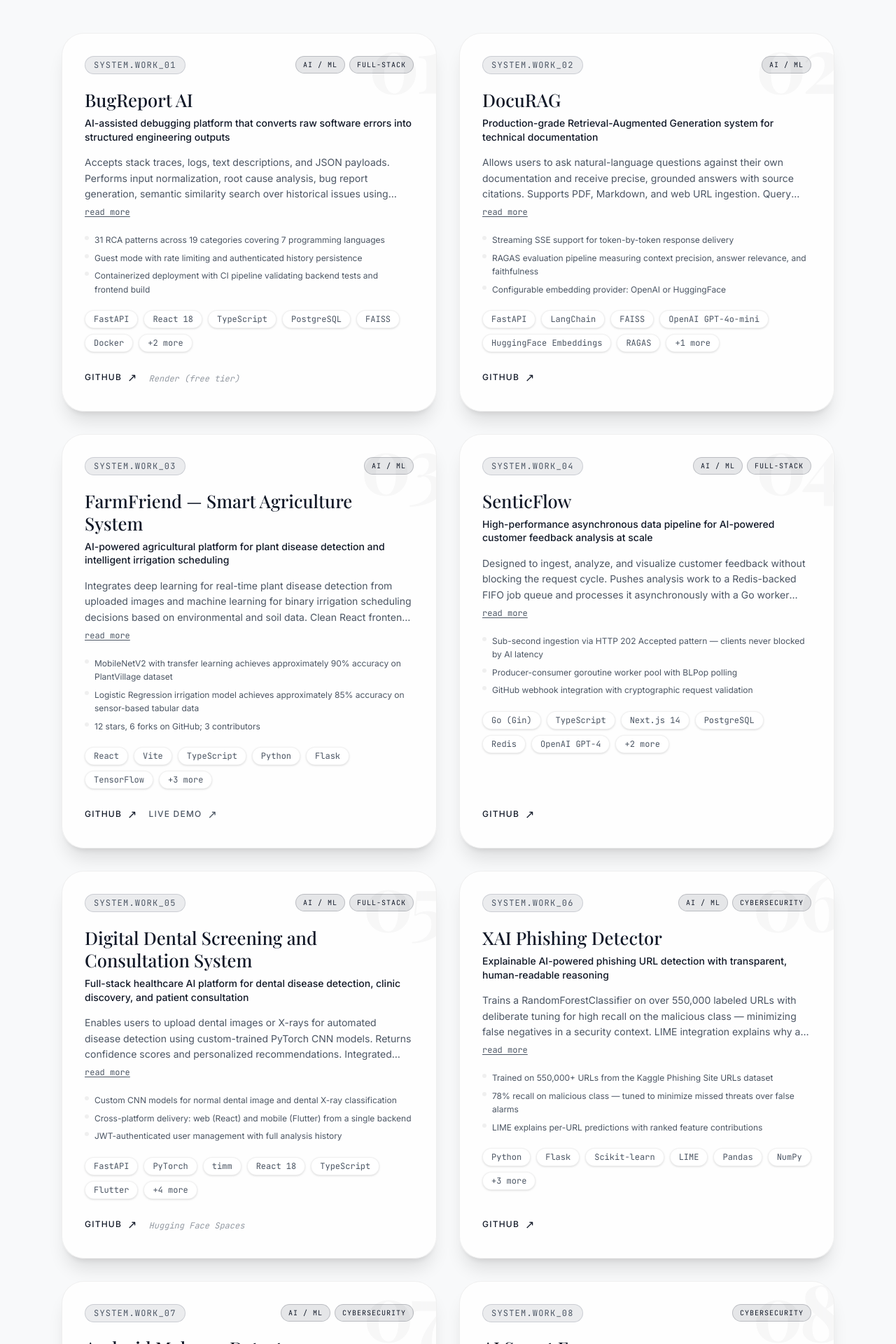
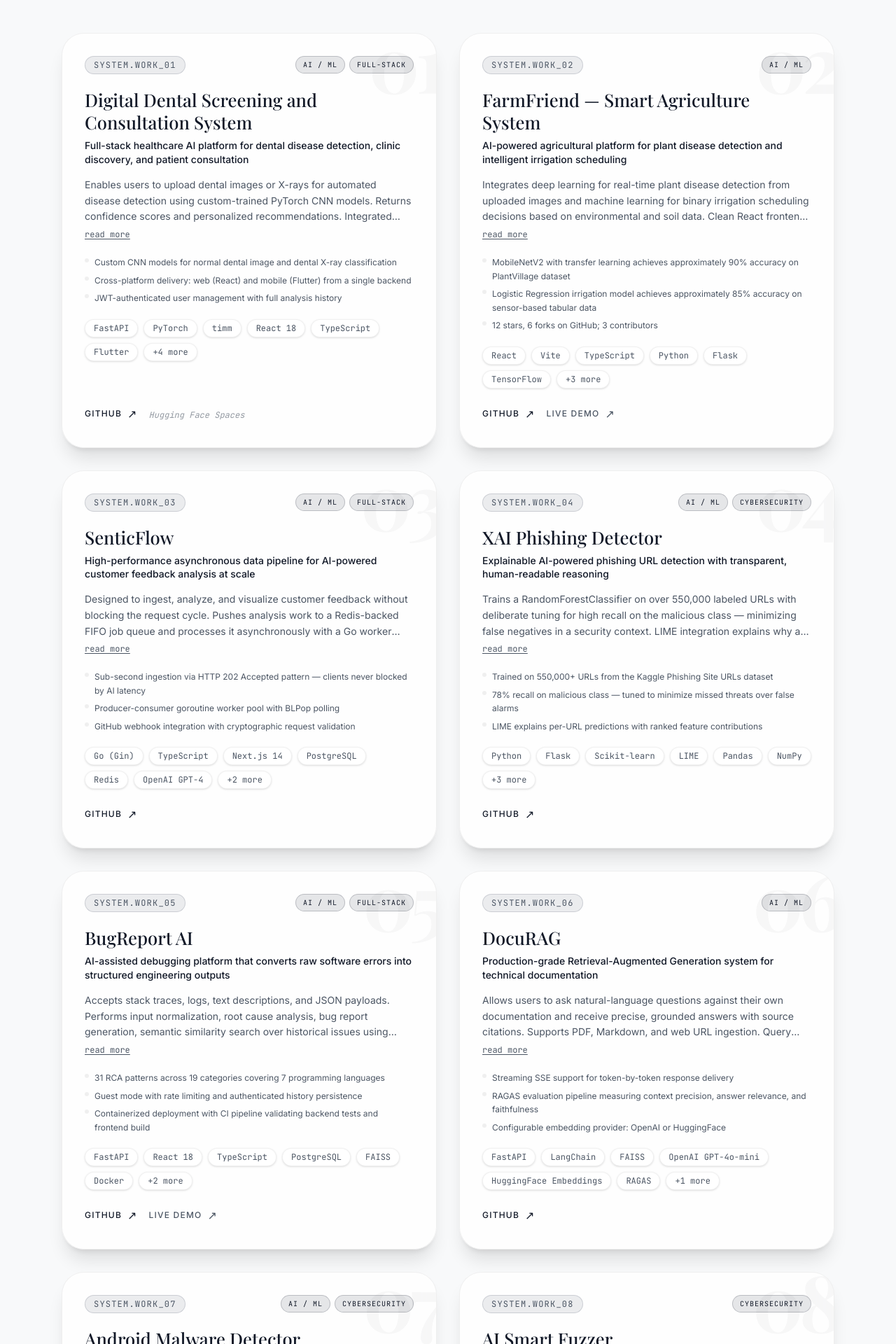
Before and after one commit to haripatel07/my-portfolio, a React (Vite) app: page / in a window 1280 px wide. Shown: the part 2740-4660 px from the top of the page at 70% size. Built offline with nearby package versions, Linux system fonts and the light colour scheme; a web font is replaced by a local one.

Commit message:
Update code

```diff
--- a/src/Ui/LoadingScreenAnimation.jsx
+++ b/src/Ui/LoadingScreenAnimation.jsx
@@ -23,16 +23,16 @@ function LoadingScreenAnimation({ onComplete }) {
   }, [onComplete]);
   return (
     <div className="min-h-screen fixed inset-0 z-50 bg-bg-base text-text-main flex flex-col items-center justify-center gap-5 transition-colors duration-500">
-      <div className="w-[300px] h-[3px] bg-border-subtle rounded relative overflow-hidden">
+      <div className="w-[min(300px,85vw)] h-[3px] bg-border-subtle rounded relative overflow-hidden">
         <div className="w-[40%] h-full bg-accent-main shadow-[0_0_15px_var(--color-accent-main)] animate-loading-bar"></div>
       </div>
 
-      <div className="mb-4 text-2xl font-mono font-semibold text-text-muted">
+      <div className="mb-4 text-xl sm:text-2xl font-mono font-semibold text-text-muted text-center px-6 max-w-[90vw] break-words">
         {text}
         <span className="animate-blink ml-1 text-2xl font-bold text-accent-main"> | </span>
       </div>
 
-      <div className="w-[300px] h-[3px] bg-border-subtle rounded relative overflow-hidden">
+      <div className="w-[min(300px,85vw)] h-[3px] bg-border-subtle rounded relative overflow-hidden">
         <div className="w-[40%] h-full bg-accent-sub shadow-[0_0_15px_var(--color-accent-sub)] animate-loading-bar" style={{ animationDelay: '0.2s' }}></div>
       </div>
     </div>
--- a/src/Ui/RevealOnScroll.jsx
+++ b/src/Ui/RevealOnScroll.jsx
@@ -11,7 +11,7 @@ function RevealOnScroll({ children }) {
           observer.unobserve(ref.current); // stop watching once visible
         }
       },
-      { threshold: 0.15, rootMargin: "0px 0px -50px 0px" }
+      { threshold: 0, rootMargin: "0px 0px -40px 0px" }
     );
 
     if (ref.current) observer.observe(ref.current);
--- a/src/sections/Projects.jsx
+++ b/src/sections/Projects.jsx
@@ -3,35 +3,19 @@ import RevealOnScroll from "../Ui/RevealOnScroll";
 
 const ALL_PROJECTS = [
   {
-    name: "BugReport AI",
-    tagline: "AI-assisted debugging platform that converts raw software errors into structured engineering outputs",
+    name: "Digital Dental Screening and Consultation System",
+    tagline: "Full-stack healthcare AI platform for dental disease detection, clinic discovery, and patient consultation",
     description:
-      "Accepts stack traces, logs, text descriptions, and JSON payloads. Performs input normalization, root cause analysis, bug report generation, semantic similarity search over historical issues using FAISS, and fix recommendation synthesis. Includes a multi-provider LLM fallback chain (Groq, OpenAI, Ollama, rule-based) and persisted analysis history with a reviewer-focused frontend dashboard.",
-    techStack: ["FastAPI", "React 18", "TypeScript", "PostgreSQL", "FAISS", "Docker", "JWT Auth", "GitHub Actions"],
+      "Enables users to upload dental images or X-rays for automated disease detection using custom-trained PyTorch CNN models. Returns confidence scores and personalized recommendations. Integrated clinic locator using geolocation and Geoapify. AI chatbot for dental health queries. Delivered as a React web application, a cross-platform Flutter mobile app, and a FastAPI backend deployed on Hugging Face Spaces.",
+    techStack: ["FastAPI", "PyTorch", "timm", "React 18", "TypeScript", "Flutter", "Docker", "JWT", "SQLite", "Geoapify API"],
     domainTags: ["AI / ML", "Full-Stack"],
     highlights: [
-      "31 RCA patterns across 19 categories covering 7 programming languages",
-      "Guest mode with rate limiting and authenticated history persistence",
-      "Containerized deployment with CI pipeline validating backend tests and frontend build",
+      "Custom CNN models for normal dental image and dental X-ray classification",
+      "Cross-platform delivery: web (React) and mobile (Flutter) from a single backend",
+      "JWT-authenticated user management with full analysis history",
     ],
-    github: "GITHUB_LINK_PLACEHOLDER",
-    liveDemo: "Render (free tier)",
-    liveDemoUrl: null,
-  },
-  {
-    name: "DocuRAG",
-    tagline: "Production-grade Retrieval-Augmented Generation system for technical documentation",
-    description:
-      "Allows users to ask natural-language questions against their own documentation and receive precise, grounded answers with source citations. Supports PDF, Markdown, and web URL ingestion. Query layer rewrites vague inputs before retrieval, classifies query type, and adapts response style. FlashRank cross-encoder reranking pass improves answer quality after FAISS retrieval without full re-embedding cost.",
-    techStack: ["FastAPI", "LangChain", "FAISS", "OpenAI GPT-4o-mini", "HuggingFace Embeddings", "RAGAS", "Docker"],
-    domainTags: ["AI / ML"],
-    highlights: [
-      "Streaming SSE support for token-by-token response delivery",
-      "RAGAS evaluation pipeline measuring context precision, answer relevance, and faithfulness",
-      "Configurable embedding provider: OpenAI or HuggingFace",
-    ],
-    github: "GITHUB_LINK_PLACEHOLDER",
-    liveDemo: null,
+    github: "https://github.com/haripatel07/Digital-Dental-Screening-and-Consultation-System",
+    liveDemo: "Hugging Face Spaces",
     liveDemoUrl: null,
   },
   {
@@ -46,7 +30,7 @@ const ALL_PROJECTS = [
       "Logistic Regression irrigation model achieves approximately 85% accuracy on sensor-based tabular data",
       "12 stars, 6 forks on GitHub; 3 contributors",
     ],
-    github: "GITHUB_LINK_PLACEHOLDER",
+    github: "https://github.com/haripatel07/Smart-Agriculture-System",
     liveDemo: "smart-agriculture-system-delta.vercel.app",
     liveDemoUrl: "https://smart-agriculture-system-delta.vercel.app",
   },
@@ -62,24 +46,8 @@ const ALL_PROJECTS = [
       "Producer-consumer goroutine worker pool with BLPop polling",
       "GitHub webhook integration with cryptographic request validation",
     ],
-    github: "GITHUB_LINK_PLACEHOLDER",
+    github: "https://github.com/haripatel07/SenticFlow",
     liveDemo: null,
-    liveDemoUrl: null,
-  },
-  {
-    name: "Digital Dental Screening and Consultation System",
-    tagline: "Full-stack healthcare AI platform for dental disease detection, clinic discovery, and patient consultation",
-    description:
-      "Enables users to upload dental images or X-rays for automated disease detection using custom-trained PyTorch CNN models. Returns confidence scores and personalized recommendations. Integrated clinic locator using geolocation and Geoapify. AI chatbot for dental health queries. Delivered as a React web application, a cross-platform Flutter mobile app, and a FastAPI backend deployed on Hugging Face Spaces.",
-    techStack: ["FastAPI", "PyTorch", "timm", "React 18", "TypeScript", "Flutter", "Docker", "JWT", "SQLite", "Geoapify API"],
-    domainTags: ["AI / ML", "Full-Stack"],
-    highlights: [
-      "Custom CNN models for normal dental image and dental X-ray classification",
-      "Cross-platform delivery: web (React) and mobile (Flutter) from a single backend",
-      "JWT-authenticated user management with full analysis history",
-    ],
-    github: "GITHUB_LINK_PLACEHOLDER",
-    liveDemo: "Hugging Face Spaces",
     liveDemoUrl: null,
   },
   {
@@ -94,7 +62,39 @@ const ALL_PROJECTS = [
       "78% recall on malicious class — tuned to minimize missed threats over false alarms",
       "LIME explains per-URL predictions with ranked feature contributions",
     ],
-    github: "GITHUB_LINK_PLACEHOLDER",
+    github: "https://github.com/haripatel07/xai-phishing-detector",
+    liveDemo: null,
+    liveDemoUrl: null,
+  },
+  {
+    name: "BugReport AI",
+    tagline: "AI-assisted debugging platform that converts raw software errors into structured engineering outputs",
+    description:
+      "Accepts stack traces, logs, text descriptions, and JSON payloads. Performs input normalization, root cause analysis, bug report generation, semantic similarity search over historical issues using FAISS, and fix recommendation synthesis. Includes a multi-provider LLM fallback chain (Groq, OpenAI, Ollama, rule-based) and persisted analysis history with a reviewer-focused frontend dashboard.",
+    techStack: ["FastAPI", "React 18", "TypeScript", "PostgreSQL", "FAISS", "Docker", "JWT Auth", "GitHub Actions"],
+    domainTags: ["AI / ML", "Full-Stack"],
+    highlights: [
+      "31 RCA patterns across 19 categories covering 7 programming languages",
+      "Guest mode with rate limiting and authenticated history persistence",
+      "Containerized deployment with CI pipeline validating backend tests and frontend build",
+    ],
+    github: "https://github.com/haripatel07/bugreport-ai",
+    liveDemo: "Render (free tier)",
+    liveDemoUrl: "https://bugreport-ai-frontend.onrender.com",
+  },
+  {
+    name: "DocuRAG",
+    tagline: "Production-grade Retrieval-Augmented Generation system for technical documentation",
+    description:
+      "Allows users to ask natural-language questions against their own documentation and receive precise, grounded answers with source citations. Supports PDF, Markdown, and web URL ingestion. Query layer rewrites vague inputs before retrieval, classifies query type, and adapts response style. FlashRank cross-encoder reranking pass improves answer quality after FAISS retrieval without full re-embedding cost.",
+    techStack: ["FastAPI", "LangChain", "FAISS", "OpenAI GPT-4o-mini", "HuggingFace Embeddings", "RAGAS", "Docker"],
+    domainTags: ["AI / ML"],
+    highlights: [
+      "Streaming SSE support for token-by-token response delivery",
+      "RAGAS evaluation pipeline measuring context precision, answer relevance, and faithfulness",
+      "Configurable embedding provider: OpenAI or HuggingFace",
+    ],
+    github: "https://github.com/haripatel07/DocuRAG",
     liveDemo: null,
     liveDemoUrl: null,
   },
@@ -110,7 +110,7 @@ const ALL_PROJECTS = [
       "Trained on Drebin dataset: 5,560 malware samples and 9,476 benign applications",
       "Sample output: 99.21% confidence on benign ZArchiver.apk",
     ],
-    github: "GITHUB_LINK_PLACEHOLDER",
+    github: "https://github.com/haripatel07/android-malware-detector",
     liveDemo: null,
     liveDemoUrl: null,
   },
@@ -126,7 +126,7 @@ const ALL_PROJECTS = [
       "Concurrent fuzzing with configurable thread count and requests-per-second rate limiting",
       "Detects 8 distinct vulnerability classes via status code, response time, pattern, and header analysis",
     ],
-    github: "GITHUB_LINK_PLACEHOLDER",
+    github: "https://github.com/haripatel07/ai-smart-fuzzer",
     liveDemo: null,
     liveDemoUrl: null,
   },
@@ -180,9 +180,8 @@ function ProjectCard({ project, index }) {
         {/* Description with expand */}
         <div className="mb-5">
           <p
-            className={`text-text-muted font-sans text-sm leading-relaxed ${
-              expanded ? "" : "line-clamp-3"
-            } transition-all duration-300`}
+            className={`text-text-muted font-sans text-sm leading-relaxed ${expanded ? "" : "line-clamp-3"
+              } transition-all duration-300`}
           >
             {project.description}
           </p>
@@ -276,11 +275,10 @@ function Projects() {
               <button
                 key={tab}
                 onClick={() => setActiveFilter(tab)}
-                className={`font-mono text-xs tracking-widest uppercase px-5 py-2 rounded-full border transition-all duration-300 ${
-                  activeFilter === tab
+                className={`font-mono text-xs tracking-widest uppercase px-5 py-2 rounded-full border transition-all duration-300 ${activeFilter === tab
                     ? "bg-accent-sub/10 border-accent-sub/50 text-accent-sub shadow-[0_0_12px_rgba(0,249,255,0.15)]"
                     : "bg-bg-off/80 border-border-subtle text-text-muted hover:border-accent-sub/30 hover:text-text-main"
-                }`}
+                  }`}
               >
                 {tab}
               </button>
```
Also changed, not shown: 1 other file (tests, documents, lock files or other folders).
